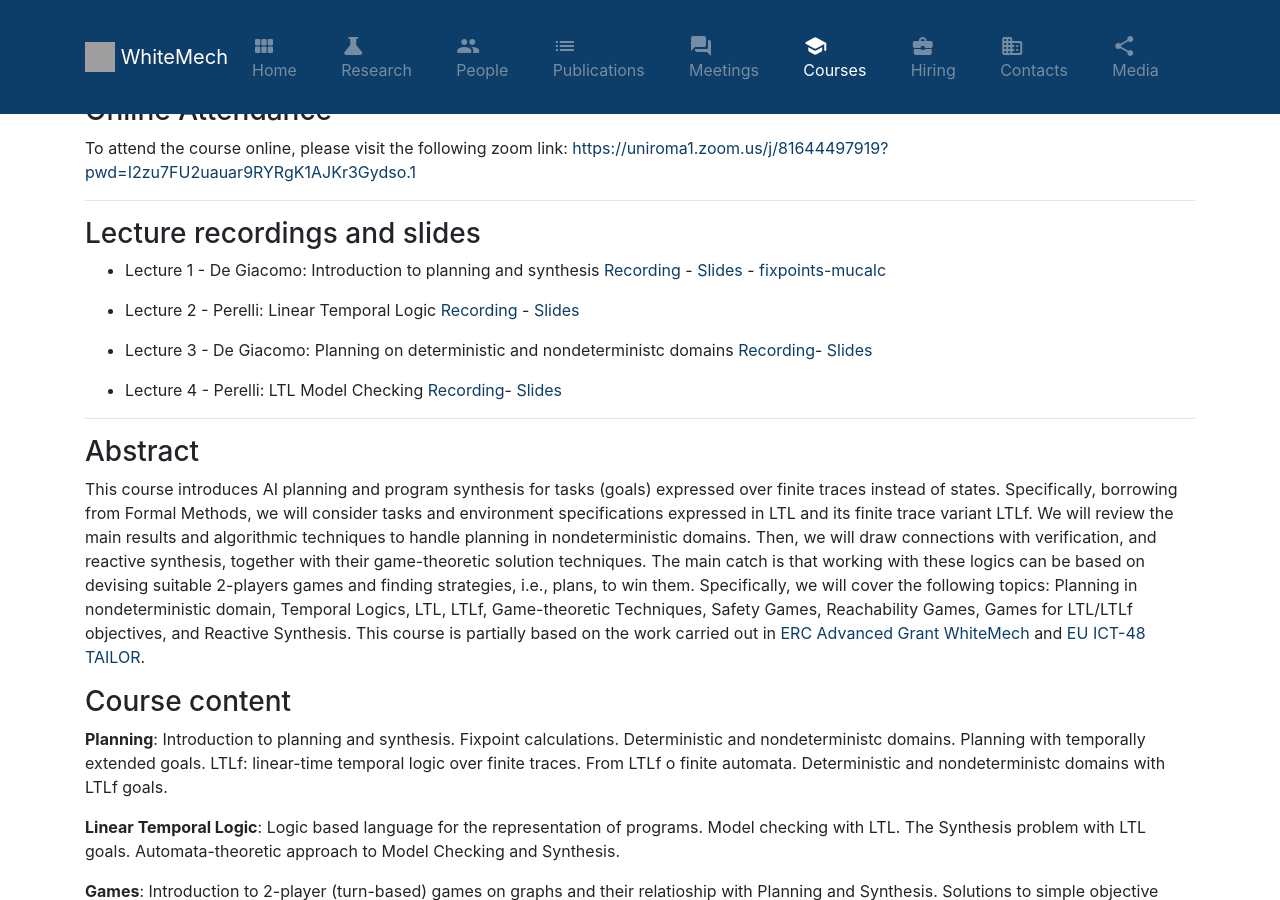
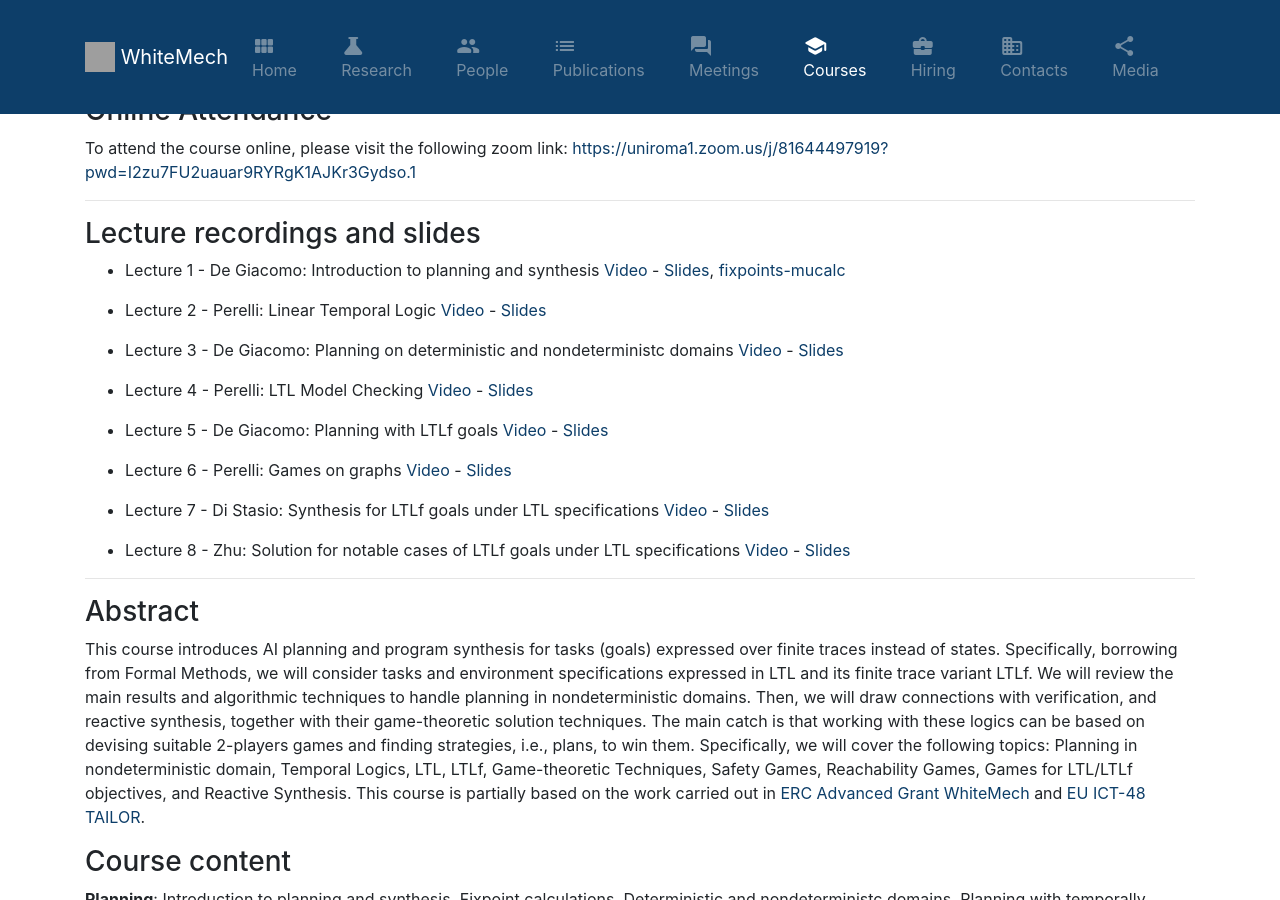
Before and after one commit to whitemech/whitemech.github.io, a Jekyll site: the page built from _pages/courses.md, in a window 1280 px wide and 900 px high, scrolled down 671 px. Built offline with Jekyll 4.4.1, drawn with Linux system fonts in a browser that asks for light colours.

Commit message:
Adding up to lecture 8

```diff
--- a/_pages/courses.md
+++ b/_pages/courses.md
@@ -42,13 +42,38 @@ To attend the course online, please visit the following zoom link:
 
 ### Lecture recordings and slides
 
-- Lecture 1 - De Giacomo: Introduction to planning and synthesis [Recording](https://uniroma1.zoom.us/rec/share/9YCo5btMN-olbxRoBSJp-BqLgnmwJimmcSVIOWORPLMJzuUktxAFQ-ZGgVS7HIgq.UNAzKHPoGTTVOK6p?startTime=1656936892000) - [Slides](courses/game-theoretic-PhD-AI/lecture1.pdf) - [fixpoints-mucalc](courses/game-theoretic-PhD-AI/fixpoints-mucalc.pdf)
+- Lecture 1 - De Giacomo: Introduction to planning and synthesis
+[Video](https://drive.google.com/file/d/1MwRxIWWJxt1qD5teElVX4MEqNPsRyhrF/view?usp=sharing) -
+[Slides](https://drive.google.com/file/d/1MB1XkifDpT6HHxyX2AJVeySH-cnUs5hQ/view?usp=sharing),
+[fixpoints-mucalc](https://drive.google.com/file/d/10BYf84DH2cuS4_RusbhNz9zmmwfWCckC/view?usp=sharing)
 
-- Lecture 2 - Perelli: Linear Temporal Logic [Recording](https://uniroma1.zoom.us/rec/share/9YCo5btMN-olbxRoBSJp-BqLgnmwJimmcSVIOWORPLMJzuUktxAFQ-ZGgVS7HIgq.UNAzKHPoGTTVOK6p?startTime=1656943663000) - [Slides](courses/game-theoretic-PhD-AI/lecture2.pdf)
+- Lecture 2 - Perelli: Linear Temporal Logic
+[Video](https://drive.google.com/file/d/1JPf923cYowPqZo8G7fIykZbxFklGHIGV/view?usp=sharing) -
+[Slides](https://drive.google.com/file/d/1g0Sbgrhqjg0f-jahd-SCfXZ472BklFnE/view?usp=sharing)
 
-- Lecture 3 - De Giacomo: Planning on deterministic and nondeterministc domains [Recording](https://uniroma1.zoom.us/rec/share/6MS2Wc-fc4mYkOEcdsL0uIaQsAhTnKPCvpCjx6GARMjAzeVnloq_Zqbrt0vvTDi9.Yg83DRg0bUtLtQBg?startTime=1657023025000)- [Slides](courses/game-theoretic-PhD-AI/lecture3.pdf)
+- Lecture 3 - De Giacomo: Planning on deterministic and nondeterministc domains
+[Video](https://drive.google.com/file/d/1yeSGBgHR_RlBe_Y94scbcyXXBtBoBBDW/view?usp=sharing) -
+[Slides](https://drive.google.com/file/d/1VHYwmxUfP0FESMSkipQcSjUMm-3p8Jc7/view?usp=sharing)
 
-- Lecture 4 - Perelli: LTL Model Checking [Recording](https://uniroma1.zoom.us/rec/share/6MS2Wc-fc4mYkOEcdsL0uIaQsAhTnKPCvpCjx6GARMjAzeVnloq_Zqbrt0vvTDi9.Yg83DRg0bUtLtQBg?startTime=1657030331000)- [Slides](courses/game-theoretic-PhD-AI/lecture4.pdf)
+- Lecture 4 - Perelli: LTL Model Checking
+[Video](https://drive.google.com/file/d/1ZiWytg8UnqqBx_DBdbe_RiBxZm1oE_5F/view?usp=sharing) -
+[Slides](https://drive.google.com/file/d/1NjSl_6_UUdBS78Vy3aDM4LZdIlGnr-Ll/view?usp=sharing)
+
+- Lecture 5 - De Giacomo: Planning with LTLf goals
+[Video](https://drive.google.com/file/d/1BL65Ek5Igp6cDYjEsml04tyY5rLCtzLh/view?usp=sharing) -
+[Slides](https://drive.google.com/file/d/1kSbeYGzk7EA6-q41a-m5O7KkCyS6xrGs/view?usp=sharing)
+
+- Lecture 6 - Perelli: Games on graphs
+[Video](https://drive.google.com/file/d/1v2JrYcKs4-QEigKUHzdxXefgN9BAzeTO/view?usp=sharing) -
+[Slides](https://drive.google.com/file/d/14dJKEECvO649ODBjL87vU30gmhZ_XGCl/view?usp=sharing)
+
+- Lecture 7 - Di Stasio: Synthesis for LTLf goals under LTL specifications
+[Video](https://drive.google.com/file/d/1gj90tuLplY2r5kerxsUSqgMMc9OZFgUe/view?usp=sharing) -
+[Slides](https://drive.google.com/file/d/18SEueN4vFqPH65j5frurv9UTffgyHYrs/view?usp=sharing)
+
+- Lecture 8 - Zhu: Solution for notable cases of LTLf goals under LTL specifications
+[Video](https://drive.google.com/file/d/16mmpdw_EZoqe1zNLVYz1AA3koqThhFHL/view?usp=sharing) -
+[Slides](https://drive.google.com/file/d/1qfJtPvx4xoYGoWgMLJlgFklt9biIZCbk/view?usp=sharing)
 
 -----
 
```
